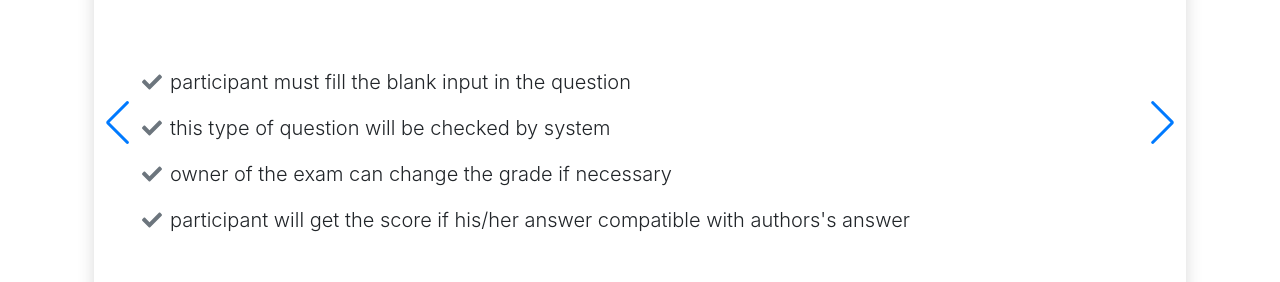
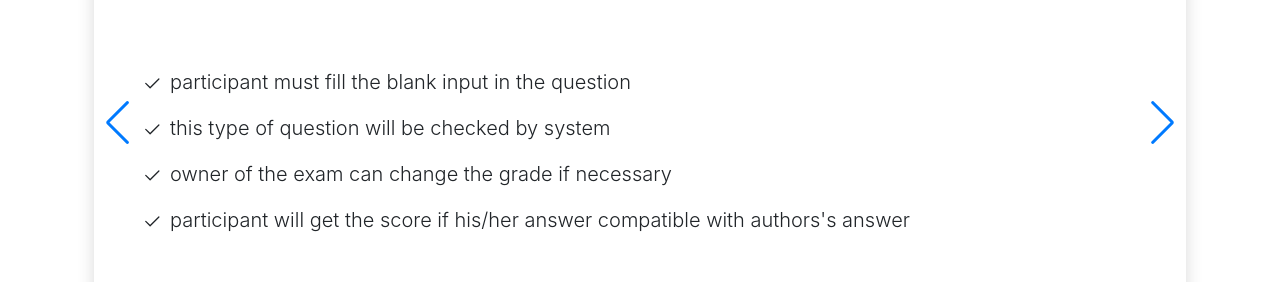
Before and after one commit to alireza-jahandoost/main-app-examining, a Next.js app: page / in a window 1280 px wide. Shown: the part 2206-2488 px from the top of the page. Built offline with nearby package versions, Linux system fonts and the light colour scheme.

Commit message:
Change icon package to react-icons

```diff
--- a/components/landing-page-parts/question-types/swiper.component.jsx
+++ b/components/landing-page-parts/question-types/swiper.component.jsx
@@ -8,8 +8,7 @@ import SwiperCore, {
 import { Container } from "react-bootstrap";
 import { Swiper, SwiperSlide } from "swiper/react";
 import styles from "../../../styles/question-types.module.css";
-import { FontAwesomeIcon } from "@fortawesome/react-fontawesome";
-import { faCheck } from "@fortawesome/free-solid-svg-icons";
+import { BsCheck2 } from "react-icons/bs";
 
 const SwiperComponent = ({ items }) => {
   return (
@@ -48,8 +47,8 @@ const SwiperComponent = ({ items }) => {
                   {item.options.map((option) => {
                     return (
                       <p key={option} className="lead mt-3">
-                        <span className="text-muted me-2">
-                          <FontAwesomeIcon icon={faCheck} />
+                        <span className="me-2">
+                          <BsCheck2 />
                         </span>
                         <span>{option}</span>
                       </p>
--- a/components/layout/footer.component.jsx
+++ b/components/layout/footer.component.jsx
@@ -1,10 +1,5 @@
 import { Container, Row, Col } from "react-bootstrap";
-import {
-  faTwitter,
-  faTelegram,
-  faInstagram,
-} from "@fortawesome/free-brands-svg-icons";
-import { FontAwesomeIcon } from "@fortawesome/react-fontawesome";
+import { BsTwitter, BsTelegram, BsInstagram, BsLinkedin } from "react-icons/bs";
 import icons from "../../styles/icons.module.css";
 import externalRoutes from "../../constants/external-routes.constant";
 
@@ -29,7 +24,7 @@ const Footer = () => {
                     href={externalRoutes.twitter}
                     className={`rounded-circle p-2 ${icons.twitter}`}
                   >
-                    <FontAwesomeIcon icon={faTwitter} />
+                    <BsTwitter />
                   </a>
                 </div>
                 <div className="mx-3">
@@ -37,7 +32,7 @@ const Footer = () => {
                     href={externalRoutes.instagram}
                     className={`rounded-circle p-2 ${icons.instagram}`}
                   >
-                    <FontAwesomeIcon icon={faInstagram} />
+                    <BsInstagram />
                   </a>
                 </div>
                 <div className="mx-3">
@@ -45,7 +40,7 @@ const Footer = () => {
                     href={externalRoutes.telegram}
                     className={`rounded-circle p-2 ${icons.telegram}`}
                   >
-                    <FontAwesomeIcon icon={faTelegram} />
+                    <BsTelegram />
                   </a>
                 </div>
               </div>
--- a/package.json
+++ b/package.json
@@ -8,16 +8,13 @@
     "lint": "next lint"
   },
   "dependencies": {
-    "@fortawesome/fontawesome-svg-core": "^1.2.36",
-    "@fortawesome/free-brands-svg-icons": "^5.15.4",
-    "@fortawesome/free-solid-svg-icons": "^5.15.4",
-    "@fortawesome/react-fontawesome": "^0.1.16",
     "bootstrap": "^5.1.3",
     "next": "12.0.7",
     "react": "17.0.2",
     "react-awesome-reveal": "^3.8.1",
     "react-bootstrap": "^2.0.3",
     "react-dom": "17.0.2",
+    "react-icons": "^4.3.1",
     "swiper": "^7.3.1"
   },
   "devDependencies": {
```
Also changed, not shown: 1 other file (tests, documents, lock files or other folders).
